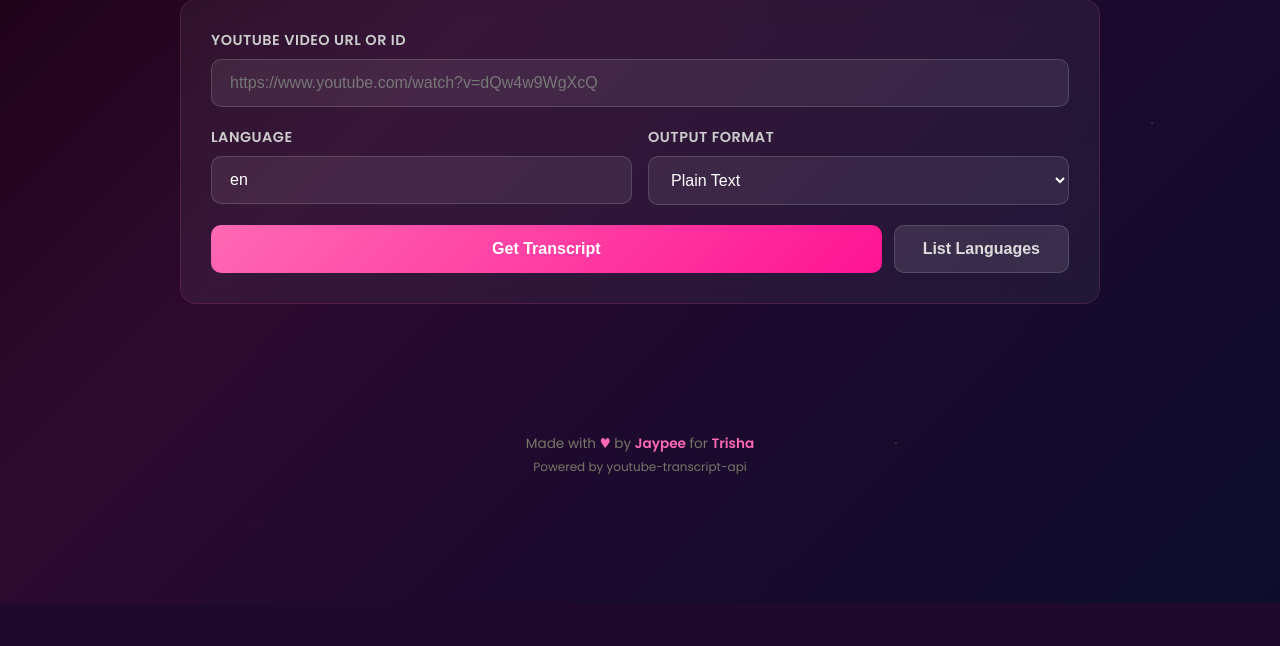
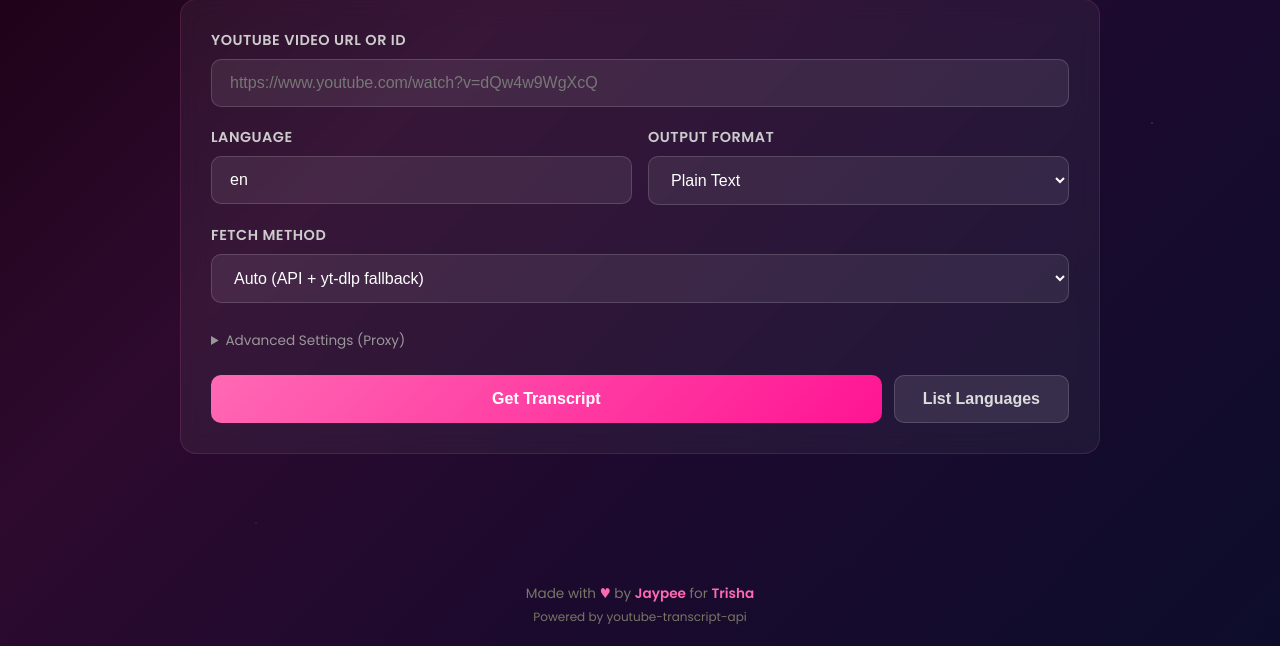
Before and after one commit to jaypeewhat/trisha-transcript, a Flask app: page / in a window 1280 px wide. Shown: the part 197-843 px from the top of the page. Before the commit the page ends 800 px from the top, so only its background shows below. Run offline with Flask 3, Linux system fonts and the light colour scheme.

Commit message:
Add yt-dlp fallback and proxy support for IP blocks

```diff
--- a/app.py
+++ b/app.py
@@ -1,9 +1,12 @@
 from flask import Flask, render_template, request, jsonify
 from youtube_transcript_api import YouTubeTranscriptApi
 from youtube_transcript_api.formatters import TextFormatter, JSONFormatter, SRTFormatter
+from youtube_transcript_api.proxies import GenericProxyConfig
 import re
-
 import os
+import json
+import subprocess
+import tempfile
 
 app = Flask(__name__)
 
@@ -24,6 +27,177 @@ def extract_video_id(url_or_id):
     return None
 
 
+def get_ytt_api(proxy_url=None):
+    """Create YouTubeTranscriptApi instance, optionally with proxy."""
+    if proxy_url and proxy_url.strip():
+        proxy_config = GenericProxyConfig(
+            http_url=proxy_url.strip(),
+            https_url=proxy_url.strip(),
+        )
+        return YouTubeTranscriptApi(proxy_config=proxy_config)
+    return YouTubeTranscriptApi()
+
+
+def fetch_with_ytdlp(video_id, language='en'):
+    """Fallback: use yt-dlp to extract subtitles when the API is blocked."""
+    url = f'https://www.youtube.com/watch?v={video_id}'
+    try:
+        # Try to get subtitle info first
+        result = subprocess.run(
+            ['yt-dlp', '--skip-download', '--write-auto-sub', '--write-sub',
+             '--sub-lang', language, '--sub-format', 'json3',
+             '--print-json', '--no-warnings', '-o', '-', url],
+            capture_output=True, text=True, timeout=60
+        )
+
+        # Alternative approach: dump subtitles to temp dir
+        with tempfile.TemporaryDirectory() as tmpdir:
+            out_path = os.path.join(tmpdir, 'sub')
+            subprocess.run(
+                ['yt-dlp', '--skip-download', '--write-auto-sub', '--write-sub',
+                 '--sub-lang', language, '--sub-format', 'json3',
+                 '--no-warnings', '-o', out_path, url],
+                capture_output=True, text=True, timeout=60
+            )
+
+            # Find the subtitle file
+            sub_file = None
+            for f in os.listdir(tmpdir):
+                if f.endswith('.json3'):
+                    sub_file = os.path.join(tmpdir, f)
+                    break
+
+            if not sub_file:
+                # Try vtt format
+                subprocess.run(
+                    ['yt-dlp', '--skip-download', '--write-auto-sub', '--write-sub',
+                     '--sub-lang', language, '--sub-format', 'vtt',
+                     '--no-warnings', '-o', out_path, url],
+                    capture_output=True, text=True, timeout=60
+                )
+                for f in os.listdir(tmpdir):
+                    if f.endswith('.vtt'):
+                        sub_file = os.path.join(tmpdir, f)
+                        break
+
+            if not sub_file:
+                return None
+
+            with open(sub_file, 'r', encoding='utf-8') as sf:
+                content = sf.read()
+
+            # Determine if it's auto-generated
+            is_generated = '.auto.' in os.path.basename(sub_file) or '-auto-' in os.path.basename(sub_file)
+
+            if sub_file.endswith('.json3'):
+                data = json.loads(content)
+                raw_data = []
+                for event in data.get('events', []):
+                    if 'segs' in event:
+                        text = ''.join(seg.get('utf8', '') for seg in event['segs']).strip()
+                        if text and text != '\n':
+                            raw_data.append({
+                                'text': text,
+                                'start': event.get('tStartMs', 0) / 1000.0,
+                                'duration': event.get('dDurationMs', 0) / 1000.0,
+                            })
+                return {
+                    'raw': raw_data,
+                    'language': language,
+                    'language_code': language,
+                    'is_generated': is_generated,
+                    'method': 'yt-dlp',
+                }
+            else:
+                # Parse VTT format
+                raw_data = parse_vtt(content)
+                return {
+                    'raw': raw_data,
+                    'language': language,
+                    'language_code': language,
+                    'is_generated': is_generated,
+                    'method': 'yt-dlp',
+                }
+
+    except Exception:
+        return None
+
+
+def parse_vtt(content):
+    """Parse WebVTT subtitle content into raw transcript data."""
+    raw_data = []
+    lines = content.strip().split('\n')
+    i = 0
+    while i < len(lines):
+        line = lines[i].strip()
+        # Look for timestamp lines like "00:00:01.000 --> 00:00:04.000"
+        time_match = re.match(r'(\d{2}:\d{2}:\d{2}\.\d{3})\s*-->\s*(\d{2}:\d{2}:\d{2}\.\d{3})', line)
+        if time_match:
+            start = parse_timestamp(time_match.group(1))
+            end = parse_timestamp(time_match.group(2))
+            duration = end - start
+            i += 1
+            text_lines = []
+            while i < len(lines) and lines[i].strip():
+                text = re.sub(r'<[^>]+>', '', lines[i].strip())  # strip HTML tags
+                if text:
+                    text_lines.append(text)
+                i += 1
+            text = ' '.join(text_lines)
+            if text:
+                raw_data.append({
+                    'text': text,
+                    'start': start,
+                    'duration': duration,
+                })
+        else:
+            i += 1
+    # Deduplicate (VTT often has overlapping entries)
+    seen = set()
+    unique = []
+    for item in raw_data:
+        key = item['text']
+        if key not in seen:
+            seen.add(key)
+            unique.append(item)
+    return unique
+
+
+def parse_timestamp(ts):
+    """Parse HH:MM:SS.mmm to seconds."""
+    parts = ts.split(':')
+    h, m = int(parts[0]), int(parts[1])
+    s = float(parts[2])
+    return h * 3600 + m * 60 + s
+
+
+def format_raw_data(raw_data, output_format):
+    """Format raw transcript data into the requested format."""
+    if output_format == 'json':
+        return json.dumps(raw_data, indent=2, ensure_ascii=False)
+    elif output_format == 'srt':
+        lines = []
+        for i, item in enumerate(raw_data, 1):
+            start = item['start']
+            end = start + item.get('duration', 0)
+            lines.append(str(i))
+            lines.append(f"{srt_time(start)} --> {srt_time(end)}")
+            lines.append(item['text'])
+            lines.append('')
+        return '\n'.join(lines)
+    else:
+        return '\n'.join(item['text'] for item in raw_data)
+
+
+def srt_time(seconds):
+    """Convert seconds to SRT timestamp format."""
+    h = int(seconds // 3600)
+    m = int((seconds % 3600) // 60)
+    s = int(seconds % 60)
+    ms = int((seconds % 1) * 1000)
+    return f"{h:02d}:{m:02d}:{s:02d},{ms:03d}"
+
+
 @app.route('/')
 def index():
     return render_template('index.html')
@@ -35,54 +209,81 @@ def get_transcript():
     video_url = data.get('video_url', '')
     language = data.get('language', 'en')
     output_format = data.get('format', 'text')
+    proxy_url = data.get('proxy_url', '')
+    method = data.get('method', 'auto')  # 'auto', 'api', 'ytdlp'
+
+    video_id = extract_video_id(video_url)
+    if not video_id:
+        return jsonify({'error': 'Invalid YouTube URL or video ID.'}), 400
+
+    # Method: API first, then yt-dlp fallback
+    api_error = None
+
+    if method in ('auto', 'api'):
+        try:
+            ytt_api = get_ytt_api(proxy_url)
+            transcript = ytt_api.fetch(video_id, languages=[language])
+
+            if output_format == 'json':
+                formatter = JSONFormatter()
+                formatted = formatter.format_transcript(transcript, indent=2)
+            elif output_format == 'srt':
+                formatter = SRTFormatter()
+                formatted = formatter.format_transcript(transcript)
+            else:
+                formatter = TextFormatter()
+                formatted = formatter.format_transcript(transcript)
+
+            raw_data = transcript.to_raw_data()
+
+            return jsonify({
+                'success': True,
+                'video_id': video_id,
+                'language': transcript.language,
+                'language_code': transcript.language_code,
+                'is_generated': transcript.is_generated,
+                'formatted': formatted,
+                'raw': raw_data,
+                'method': 'YouTube Transcript API',
+            })
+
+        except Exception as e:
+            api_error = str(e)
+            if method == 'api':
+                return jsonify({'error': api_error}), 400
+
+    # Fallback to yt-dlp
+    if method in ('auto', 'ytdlp'):
+        result = fetch_with_ytdlp(video_id, language)
+        if result and result['raw']:
+            formatted = format_raw_data(result['raw'], output_format)
+            return jsonify({
+                'success': True,
+                'video_id': video_id,
+                'language': result['language'],
+                'language_code': result['language_code'],
+                'is_generated': result['is_generated'],
+                'formatted': formatted,
+                'raw': result['raw'],
+                'method': 'yt-dlp (fallback)',
+            })
+
+    error_msg = api_error or 'Could not retrieve transcript using any method.'
+    return jsonify({'error': error_msg}), 400
+
+
+@app.route('/languages', methods=['POST'])
+def list_languages():
+    data = request.get_json()
+    video_url = data.get('video_url', '')
+    proxy_url = data.get('proxy_url', '')
 
     video_id = extract_video_id(video_url)
     if not video_id:
         return jsonify({'error': 'Invalid YouTube URL or video ID.'}), 400
 
     try:
-        ytt_api = YouTubeTranscriptApi()
-        transcript = ytt_api.fetch(video_id, languages=[language])
-
-        # Format based on user selection
-        if output_format == 'json':
-            formatter = JSONFormatter()
-            formatted = formatter.format_transcript(transcript, indent=2)
-        elif output_format == 'srt':
-            formatter = SRTFormatter()
-            formatted = formatter.format_transcript(transcript)
-        else:
-            formatter = TextFormatter()
-            formatted = formatter.format_transcript(transcript)
-
-        # Build raw data for the interactive view
-        raw_data = transcript.to_raw_data()
-
-        return jsonify({
-            'success': True,
-            'video_id': video_id,
-            'language': transcript.language,
-            'language_code': transcript.language_code,
-            'is_generated': transcript.is_generated,
-            'formatted': formatted,
-            'raw': raw_data,
-        })
-
-    except Exception as e:
-        return jsonify({'error': str(e)}), 400
-
-
-@app.route('/languages', methods=['POST'])
-def list_languages():
-    data = request.get_json()
-    video_url = data.get('video_url', '')
-
-    video_id = extract_video_id(video_url)
-    if not video_id:
-        return jsonify({'error': 'Invalid YouTube URL or video ID.'}), 400
-
-    try:
-        ytt_api = YouTubeTranscriptApi()
+        ytt_api = get_ytt_api(proxy_url)
         transcript_list = ytt_api.list(video_id)
 
         languages = []
--- a/requirements.txt
+++ b/requirements.txt
@@ -1,3 +1,4 @@
 flask==3.1.0
 youtube-transcript-api==1.2.4
 gunicorn==23.0.0
+yt-dlp
--- a/templates/index.html
+++ b/templates/index.html
@@ -393,6 +393,22 @@
         }
 
         /* Responsive */
+        .advanced-toggle {
+            margin-bottom: 8px;
+        }
+
+        .advanced-toggle summary {
+            color: #999;
+            font-size: 0.85rem;
+            cursor: pointer;
+            padding: 8px 0;
+            user-select: none;
+        }
+
+        .advanced-toggle summary:hover {
+            color: #ff69b4;
+        }
+
         footer {
             text-align: center;
             margin-top: 40px;
@@ -563,7 +579,27 @@
                 </div>
             </div>
 
-            <div class="btn-group">
+            <div class="row">
+                <div class="form-group">
+                    <label for="method">Fetch Method</label>
+                    <select id="method">
+                        <option value="auto">Auto (API + yt-dlp fallback)</option>
+                        <option value="api">YouTube Transcript API only</option>
+                        <option value="ytdlp">yt-dlp only</option>
+                    </select>
+                </div>
+            </div>
+
+            <details class="advanced-toggle">
+                <summary>Advanced Settings (Proxy)</summary>
+                <div class="form-group" style="margin-top: 12px;">
+                    <label for="proxyUrl">Proxy URL (optional)</label>
+                    <input type="text" id="proxyUrl" placeholder="http://user:pass@proxy-host:port">
+                    <small style="color: #888; font-size: 0.75rem; margin-top: 4px; display: block;">Use a proxy if YouTube blocks your IP (cloud hosting). Leave empty for direct access.</small>
+                </div>
+            </details>
+
+            <div class="btn-group" style="margin-top: 16px;">
                 <button class="btn-primary" onclick="fetchTranscript()">Get Transcript</button>
                 <button class="btn-secondary" onclick="listLanguages()">List Languages</button>
             </div>
@@ -589,6 +625,7 @@
                 <div class="video-embed" id="videoEmbed"></div>
 
                 <div class="meta-bar" id="metaBar"></div>
+                <div class="meta-bar" id="methodBadge"></div>
 
                 <div class="tabs">
                     <button class="tab-btn active" onclick="switchTab('formatted')">Formatted</button>
@@ -661,10 +698,13 @@
             document.getElementById('errorMsg').style.display = 'none';
 
             try {
+                const proxyUrl = document.getElementById('proxyUrl').value.trim();
+                const method = document.getElementById('method').value;
+
                 const res = await fetch('/transcript', {
                     method: 'POST',
                     headers: { 'Content-Type': 'application/json' },
-                    body: JSON.stringify({ video_url: videoUrl, language, format }),
+                    body: JSON.stringify({ video_url: videoUrl, language, format, proxy_url: proxyUrl, method }),
                 });
 
                 const data = await res.json();
@@ -688,6 +728,13 @@
                     <div class="meta-tag">Code: <span>${data.language_code}</span></div>
                     <div class="meta-tag">Type: <span>${data.is_generated ? 'Auto-generated' : 'Manual'}</span></div>
                     <div class="meta-tag">Snippets: <span>${data.raw.length}</span></div>
+                `;
+
+                // Method badge
+                document.getElementById('methodBadge').innerHTML = `
+                    <div class="meta-tag" style="background: rgba(0,200,150,0.1); border-color: rgba(0,200,150,0.3);">
+                        Fetched via: <span style="color: #7dffd4;">${data.method || 'API'}</span>
+                    </div>
                 `;
 
                 // Formatted output
@@ -726,10 +773,11 @@
             document.getElementById('errorMsg').style.display = 'none';
 
             try {
+                const proxyUrl2 = document.getElementById('proxyUrl').value.trim();
                 const res = await fetch('/languages', {
                     method: 'POST',
                     headers: { 'Content-Type': 'application/json' },
-                    body: JSON.stringify({ video_url: videoUrl }),
+                    body: JSON.stringify({ video_url: videoUrl, proxy_url: proxyUrl2 }),
                 });
 
                 const data = await res.json();
```
